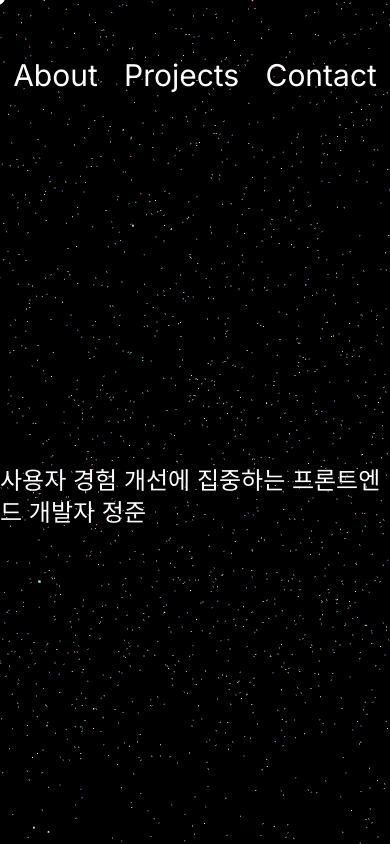
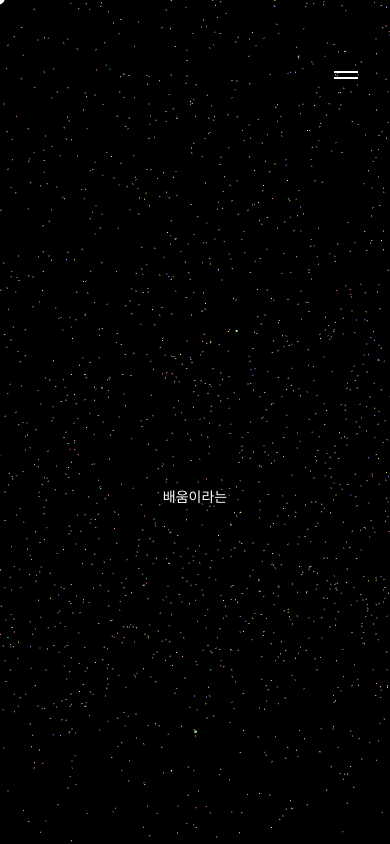
Before and after one commit to Jayjunyoung/portfolio_web_site, a Next.js app: page / in a window 390 px wide. Built offline with nearby package versions, Linux system fonts and the light colour scheme.

Commit message:
design: 반응형 디자인 작업 시작 및 토글 박스 렌더링 구현

```diff
--- a/app/_components/Typewriter.tsx
+++ b/app/_components/Typewriter.tsx
@@ -37,5 +37,5 @@ export default function Typewriter({
     }
   }, [charIndex, textIndex, texts, typingSpeed, pauseDelay]);
 
-  return <span className="text-2xl">{displayText}</span>;
+  return <span className="text-sm sm:text-2xl">{displayText}</span>;
 }
--- a/app/page.tsx
+++ b/app/page.tsx
@@ -4,11 +4,17 @@ import Typewriter from "@/app/_components/Typewriter";
 import Header from "@/components/Header";
 import { useFollowMouse } from "@/hooks/useFollowMove";
 import { useRouter } from "next/navigation";
-import { useEffect, useRef } from "react";
+import { useEffect, useRef, useState } from "react";
 import * as THREE from "three";
 
 export default function MainPage() {
   const containerRef = useRef<HTMLDivElement>(null);
+
+  const [menuOpen, setMenuOpen] = useState(false);
+
+  const toggleMenu = () => {
+    setMenuOpen(!menuOpen);
+  };
 
   const router = useRouter();
   const handleNavClick = (section: string) => {
@@ -18,6 +24,7 @@ export default function MainPage() {
     }
 
     router.push(`/${section}`);
+    setMenuOpen(false);
   };
 
   useFollowMouse("circle");
@@ -118,11 +125,16 @@ export default function MainPage() {
   return (
     <div
       ref={containerRef}
-      className="w-full h-screen bg-black relative flex flex-col text-white fade-in envelope"
+      className="w-full h-svh bg-black relative flex flex-col text-white fade-in envelope"
     >
-      <Header handleNavClick={handleNavClick} />
+      <Header
+        handleNavClick={handleNavClick}
+        menuOpen={menuOpen}
+        toggleMenu={toggleMenu}
+      />
+
       <div className="flex justify-center items-center flex-grow relative z-10">
-        <div className="flex justify-center items-center w-full h-[250px]">
+        <div className="flex justify-center items-center w-full h-[250px] px-4 sm:px-0">
           <Typewriter
             texts={[
               "배움이라는 취미로",
--- a/components/Header.tsx
+++ b/components/Header.tsx
@@ -2,11 +2,18 @@
 
 interface HeaderProps {
   handleNavClick: (section: string) => void;
+  menuOpen: boolean;
+  toggleMenu: () => void;
 }
 
-const Header: React.FC<HeaderProps> = ({ handleNavClick }) => {
+const Header: React.FC<HeaderProps> = ({
+  handleNavClick,
+  menuOpen,
+  toggleMenu,
+}) => {
   return (
-    <div className="flex justify-around items-center w-full h-[150px] text-3xl z-10">
+    <div className="flex justify-around items-center w-full h-[150px] text-xl sm:text-3xl z-10 relative">
+      <div className="hidden sm:flex space-x-8 justify-around items-center w-full h-full">
         <div
           className="flex items-center relative group"
           onClick={() => handleNavClick("about")}
@@ -29,6 +36,17 @@ const Header: React.FC<HeaderProps> = ({ handleNavClick }) => {
           <div className="absolute bottom-0 left-0 w-0 h-0.5 bg-white transition-all duration-300 group-hover:w-full"></div>
         </div>
       </div>
+
+      <div
+        className="sm:hidden flex items-center cursor-pointer absolute right-8"
+        onClick={toggleMenu}
+      >
+        <div className="space-y-1">
+          <span className="block w-6 h-0.5 bg-white"></span>
+          <span className="block w-6 h-0.5 bg-white"></span>
+        </div>
+      </div>
+    </div>
   );
 };
 
```
Lines whose indentation alone changed are shown as unchanged.
